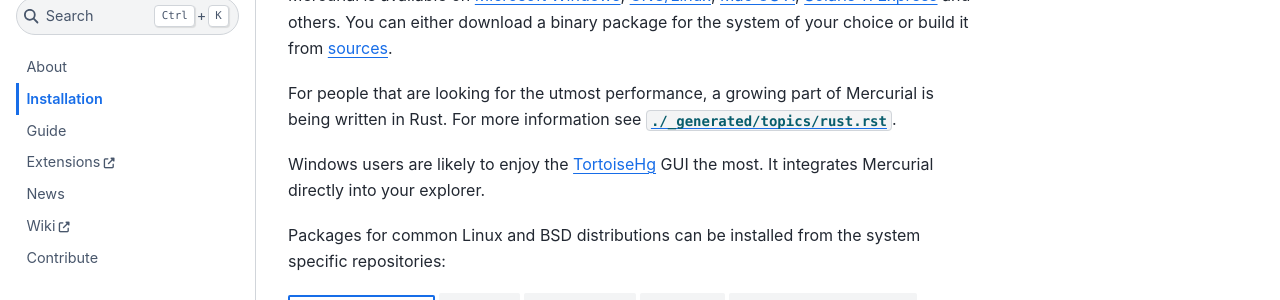
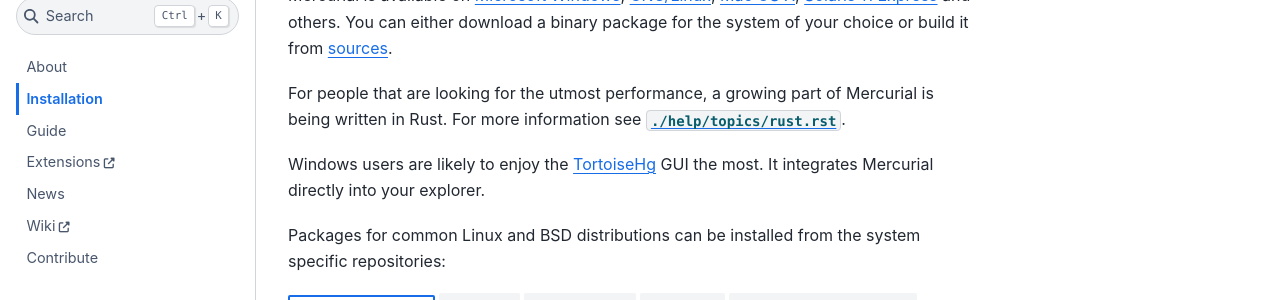
Before and after one commit to paugier/mercurial-scm, a Sphinx documentation site: the page built from source/install.md, in a window 1280 px wide and 1207 px high. Shown: the part 179-479 px from the top of the window. Built offline with Sphinx 7.4.7 and the Sphinx Book theme 1.1.4, drawn with Linux system fonts in a browser that asks for light colours; pages that are not in the unit, such as notebooks, are missing from menus; the version number is read from the project's files by our own code.

Commit message:
build: change `_generated` to `help`
This makes for much better URLs without complex nginx rules.

```diff
--- a/source/_ext/sphinx_hg.py
+++ b/source/_ext/sphinx_hg.py
@@ -62,10 +62,10 @@
                 section = "#" + section
             else:
                 section = ""
-            refuri = to_base + f"_generated/topics/{topic}.html{section}"
+            refuri = to_base + f"help/topics/{topic}.html{section}"
         else:
             command = text.split(" ", 1)[0]
-            refuri = to_base + f"_generated/commands/{command.replace('::', '_')}.html"
+            refuri = to_base + f"help/commands/{command.replace('::', '_')}.html"
 
         node = nodes.reference(self.text, f"`hg {self.text}`", refuri=refuri)
 
--- a/source/install.md
+++ b/source/install.md
@@ -6,7 +6,7 @@
 of your choice or build it from [sources](https://www.mercurial-scm.org/release).
 
 For people that are looking for the utmost performance, a growing part of Mercurial is
-being written in Rust. For more information see [](./_generated/topics/rust.rst).
+being written in Rust. For more information see [](./help/topics/rust.rst).
 
 Windows users are likely to enjoy the [TortoiseHg] GUI the most. It integrates Mercurial
 directly into your explorer.
--- a/source/util_hg_website.py
+++ b/source/util_hg_website.py
@@ -120,7 +120,7 @@
     topics_doc = parse_help_text(topics_doc, cls=Topic)
 
     source_dir = Path(__file__).absolute().parent
-    generated_dir = source_dir / "_generated"
+    generated_dir = source_dir / "help"
     generated_dir.mkdir(exist_ok=True)
 
     commands_dir = generated_dir / "commands"
```
Also changed, not shown: source/index.md (+2 -2 lines), 2 other files.
